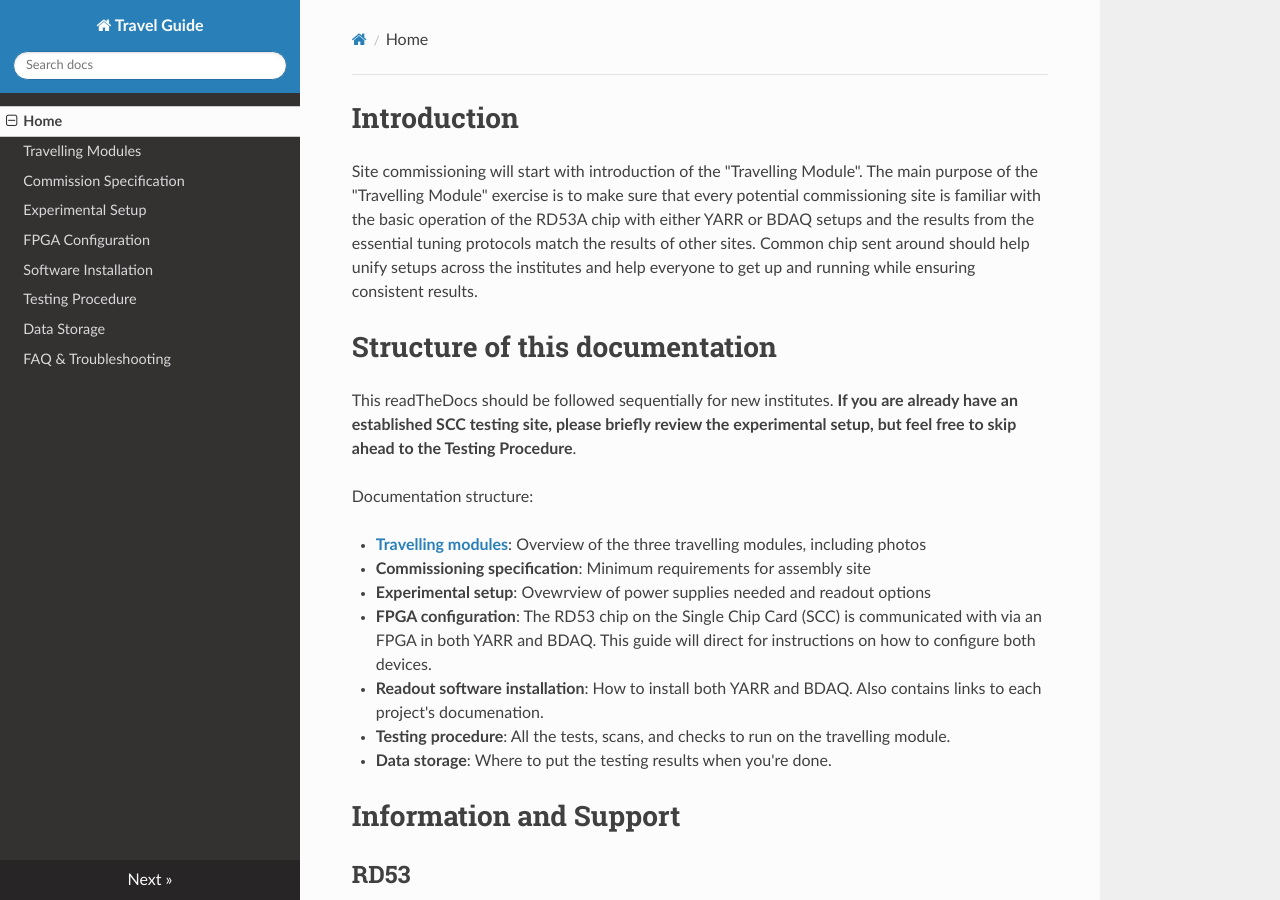
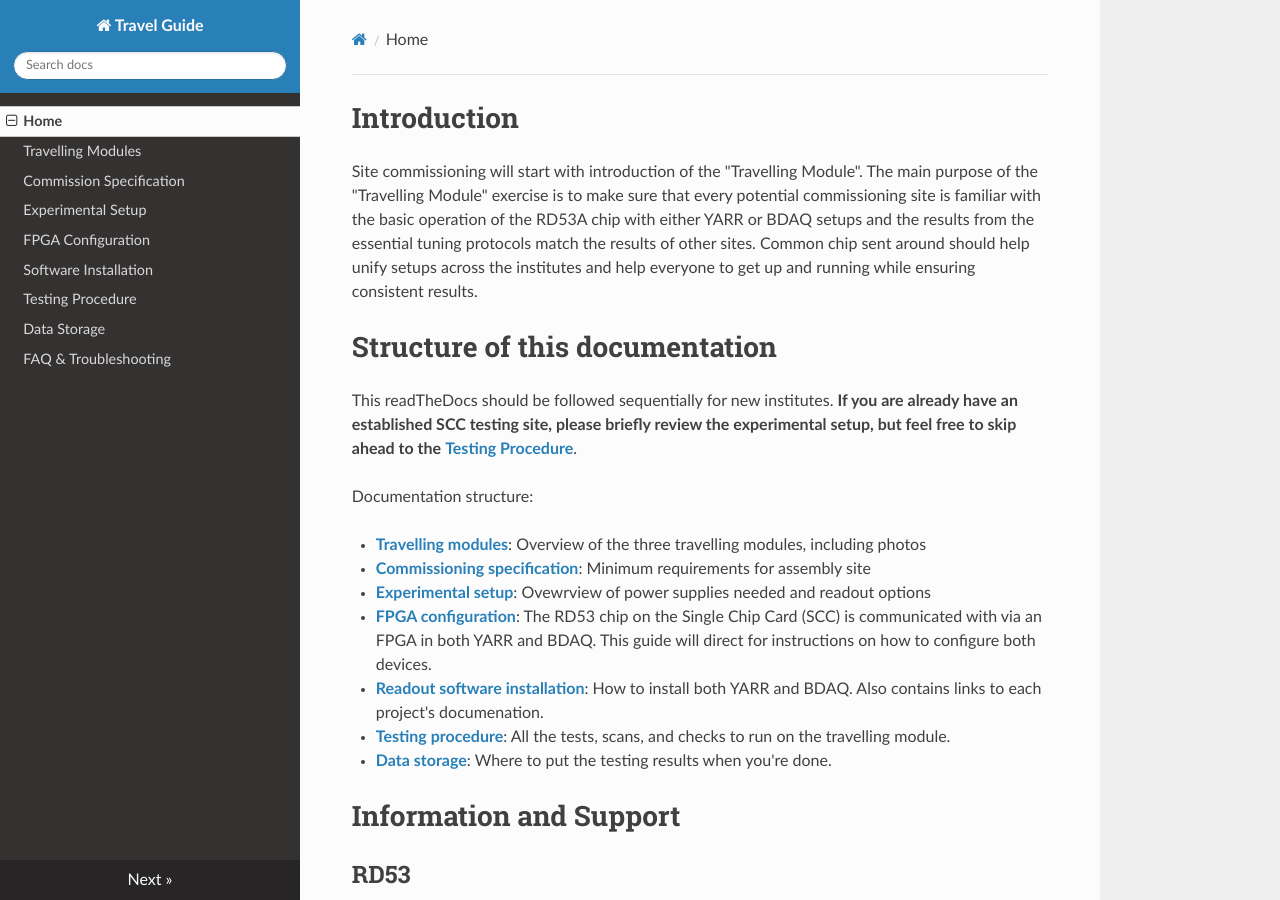
Before and after one commit to lime86/TravellingModule, an MkDocs documentation site: the page built from docs/index.md, in a window 1280 px wide and 900 px high. Built offline with MkDocs 1.6.1, drawn with Linux system fonts in a browser that asks for light colours; nearby versions of some CDN libraries; old or Windows-style settings are respelled for this version of MkDocs; part of the change alters nothing that is shown.

```diff
--- a/docs/index.md
+++ b/docs/index.md
@@ -13,17 +13,17 @@ consistent results.
 Structure of this documentation
 =================================
 This readTheDocs should be followed sequentially for new institutes.
-**If you are already have an established SCC testing site, please briefly review the experimental setup, but feel free to skip ahead to the Testing Procedure**.
+**If you are already have an established SCC testing site, please briefly review the experimental setup, but feel free to skip ahead to the** [**Testing Procedure**](procedure.md).
 
 Documentation structure:
 
    - [**Travelling modules**](travelmodules.md): Overview of the three travelling modules, including photos
-   - **Commissioning specification**: Minimum requirements for assembly site
-   - **Experimental setup**: Ovewrview of power supplies needed and readout options
-   - **FPGA configuration**: The RD53 chip on the Single Chip Card (SCC) is communicated with via an FPGA in both YARR and BDAQ. This guide will direct for instructions on how to configure both devices.
-   - **Readout software installation**: How to install both YARR and BDAQ. Also contains links to each project's documenation.
-   - **Testing procedure**: All the tests, scans, and checks to run on the travelling module.
-   - **Data storage**: Where to put the testing results when you're done.
+   - [**Commissioning specification**](comspec.md): Minimum requirements for assembly site
+   - [**Experimental setup**](expsetup.md): Ovewrview of power supplies needed and readout options
+   - [**FPGA configuration**](fw.md): The RD53 chip on the Single Chip Card (SCC) is communicated with via an FPGA in both YARR and BDAQ. This guide will direct for instructions on how to configure both devices.
+   - [**Readout software installation**](sw.md): How to install both YARR and BDAQ. Also contains links to each project's documenation.
+   - [**Testing procedure**](procedure.md): All the tests, scans, and checks to run on the travelling module.
+   - [**Data storage**](datastorage.md): Where to put the testing results when you're done.
 
 
 Information and Support
```
